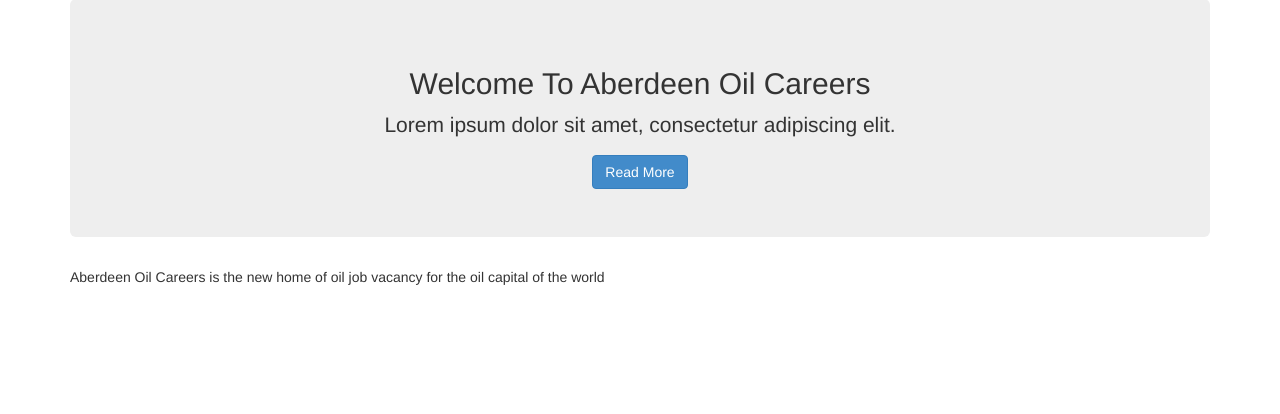
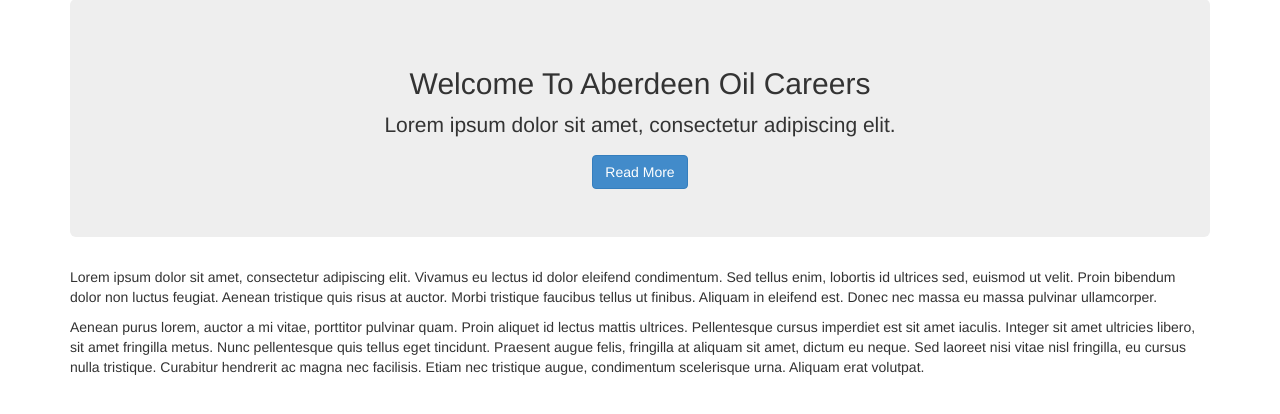
Before and after one commit to callummac88/aboil, a CodeIgniter app: page / in a window 1280 px wide. Shown: the part 72-486 px from the top of the page. Run offline with CodeIgniter, Linux system fonts and the light colour scheme.

Commit message:
lorem ipsum content added to home
Signed-off-by: Callum Macdonald <callum@redevolution.com>

```diff
--- a/application/views/home.php
+++ b/application/views/home.php
@@ -21,7 +21,8 @@
       </center>
     </div>
 
-    <p>Aberdeen Oil Careers is the new home of oil job vacancy for the oil capital of the world</p>
+    <p>Lorem ipsum dolor sit amet, consectetur adipiscing elit. Vivamus eu lectus id dolor eleifend condimentum. Sed tellus enim, lobortis id ultrices sed, euismod ut velit. Proin bibendum dolor non luctus feugiat. Aenean tristique quis risus at auctor. Morbi tristique faucibus tellus ut finibus. Aliquam in eleifend est. Donec nec massa eu massa pulvinar ullamcorper.</p>
+    <p>Aenean purus lorem, auctor a mi vitae, porttitor pulvinar quam. Proin aliquet id lectus mattis ultrices. Pellentesque cursus imperdiet est sit amet iaculis. Integer sit amet ultricies libero, sit amet fringilla metus. Nunc pellentesque quis tellus eget tincidunt. Praesent augue felis, fringilla at aliquam sit amet, dictum eu neque. Sed laoreet nisi vitae nisl fringilla, eu cursus nulla tristique. Curabitur hendrerit ac magna nec facilisis. Etiam nec tristique augue, condimentum scelerisque urna. Aliquam erat volutpat.</p>
 
 
 </div>
```
